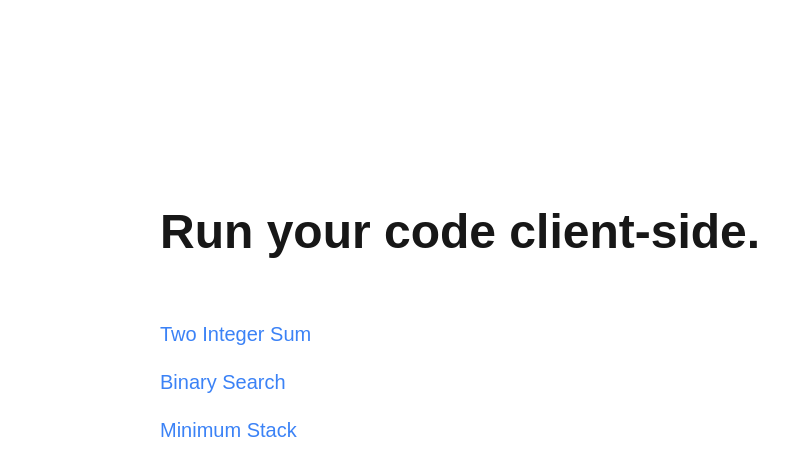
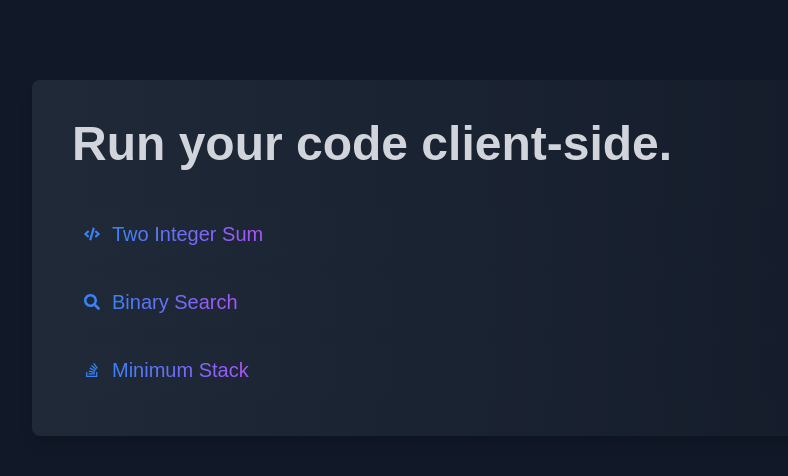
Before and after one commit to rheap404/Cheerpx-C-Compiler, a Next.js app: page / in a window 1280 px wide. Shown: the top 476 px of the page, without its empty margins (48-836 px from the left). Built offline with nearby package versions, Linux system fonts and the light colour scheme.

Commit message:
UI changed

```diff
--- a/package.json
+++ b/package.json
@@ -14,7 +14,8 @@
     "@uiw/react-split": "^5.9.3",
     "next": "14.2.15",
     "react": "^18",
-    "react-dom": "^18"
+    "react-dom": "^18",
+    "react-icons": "^5.3.0"
   },
   "devDependencies": {
     "@types/node": "^20",
--- a/src/app/components/workspace.tsx
+++ b/src/app/components/workspace.tsx
@@ -7,31 +7,46 @@ import Split from '@uiw/react-split';
 
 export default function Workspace({ question }) {
   const [code, setCode] = useState(`# Write your Python code for ${question.title}`);
+
   return (
-    <div className="flex bg-black">
+    <div className=" min-h-screen p-8">
       <Split
-        className="w-full h-screen m-4"
-        style={{ height: 750, border: '1px solid #ffffff1a', borderRadius: 3 }}
+        className="w-full h-screen m-4 rounded-lg shadow-lg overflow-hidden"
+        style={{ height: 750, border: '1px solid #1a1a1a' }} /* Darker border */
       >
-        <div style={{ minWidth: 60, width: 400 }} className="flex flex-col text-white m-4 mx-4">
-          <h2 className="text-xl font-bold mb-4">Instructions</h2>
-          <p className="mt-4 text-lg whitespace-break-spaces">{question.description}</p>
+        {/* Left Panel */}
+        <div className="flex flex-col bg-gray-800 text-gray-300 p-6 rounded-lg shadow-md min-w-[60px] w-[400px]">
+          <h2 className="text-xl font-bold mb-4 bg-gradient-to-r from-blue-500 via-purple-500 to-pink-500 bg-clip-text text-transparent">
+            Instructions
+          </h2>
+          <p className="mt-4 text-lg whitespace-pre-wrap">{question.description}</p>
           <div className="flex flex-col gap-6 mt-10">
-            <h1 className="text-xl font-bold mb-4">Example</h1>
-            <p className="gap-2"><h3 className="font-bold">Input:</h3> {question.example.input}</p>
-            <p className="gap-2"><h3 className="font-bold">Output:</h3>  {question.example.input}</p>
+            <h1 className="text-xl font-bold mb-4 bg-gradient-to-r from-blue-500 via-purple-500 to-pink-500 bg-clip-text text-transparent">
+              Example
+            </h1>
+            <div className="gap-2">
+              <h3 className="font-bold">Input:</h3>
+              <p className="text-gray-300">{question.example.input}</p>
+            </div>
+            <div className="gap-2">
+              <h3 className="font-bold">Output:</h3>
+              <p className="text-gray-300">{question.example.output}</p>
+            </div>
           </div>
         </div>
 
-        <div style={{ minWidth: 80, flex: 1 }} className="text-white m-4 mx-4">
-          <h2 className="text-xl font-bold mb-4">Code Editor</h2>
+        {/* Right Panel */}
+        <div className="text-gray-300 bg-gray-800 p-6 rounded-lg shadow-md min-w-[80px] flex-1">
+          <h2 className="text-xl font-bold mb-4 bg-gradient-to-r from-blue-500 via-purple-500 to-pink-500 bg-clip-text text-transparent">
+            Code Editor
+          </h2>
           <CodeMirror
             value={code}
             height="620px"
             extensions={[python()]}
             theme="dark"
             onChange={(value) => setCode(value)}
-            className="p-1 text-sm mt-8"
+            className="p-2 text-sm mt-8 border border-gray-800 rounded-lg focus:border-blue-500 transition-all duration-200"
           />
         </div>
       </Split>
--- a/src/app/globals.css
+++ b/src/app/globals.css
@@ -3,14 +3,14 @@
 @tailwind utilities;
 
 :root {
-  --background: #ffffff;
-  --foreground: #171717;
+  --background: #111827; /* Dark background */
+  --foreground: #e0e0e0; /* Light foreground */
 }
 
 @media (prefers-color-scheme: dark) {
   :root {
-    --background: #0a0a0a;
-    --foreground: #ededed;
+    --background: #0a0a0a; /* Dark background */
+    --foreground: #ededed; /* Light foreground */
   }
 }
 
@@ -24,4 +24,8 @@ body {
   .text-balance {
     text-wrap: balance;
   }
+
+  .hover-border-gradient {
+    border-image: linear-gradient(to right, blue, purple, pink) 1;
+  }
 }
--- a/src/app/page.tsx
+++ b/src/app/page.tsx
@@ -1,16 +1,24 @@
 import { questions } from '../data/questions';
 import Link from 'next/link';
+import { FaCode, FaSearch, FaStackOverflow } from 'react-icons/fa';
 
 export default function Home() {
+  const icons = [<FaCode />, <FaSearch />, <FaStackOverflow />];
+
   return (
-    <div className="flex flex-col m-52 gap-16">
-        <div className="flex justify-start items-center ">
-          <h1 className="text-5xl font-bold">Run your code client-side.</h1>
-        </div>
-        <div className="flex gap-5 flex-col">
-        {questions.map((question) => (
+    <div className="flex flex-col m-20 p-10 bg-gradient-to-r from-gray-800 to-gray-900 rounded-lg shadow-lg">
+      <div className="flex justify-start items-center mb-10">
+        <h1 className="text-4xl sm:text-5xl font-bold text-gray-300">Run your code client-side.</h1>
+      </div>
+      <div className="flex flex-col gap-4">
+        {questions.map((question, index) => (
           <Link key={question.id} href={`/questions/${question.id}`} passHref>
-            <h1 className="text-xl text-blue-500">{question.title}</h1>
+            <div className="flex items-center gap-3 p-3 rounded-lg bg-gradient-to-r from-gray-800 to-gray-900 hover:border-blue-500 hover:shadow-md transition-all duration-200 cursor-pointer">
+              <span className="text-blue-500">{icons[index % icons.length]}</span>
+              <h1 className="text-lg sm:text-xl font-medium bg-gradient-to-r from-blue-500 to-purple-500 bg-clip-text text-transparent hover:from-purple-600 hover:to-pink-600">
+                {question.title}
+              </h1>
+            </div>
           </Link>
         ))}
       </div>
--- a/src/app/questions/[id]/page.tsx
+++ b/src/app/questions/[id]/page.tsx
@@ -9,21 +9,25 @@ export default function QuestionPage({ params }) {
   const question = questions.find((q) => q.id === Number(id));
 
   if (!question) {
-    return <div className="text-white">Question not found</div>;
+    return (
+      <div className="text-gray-300 bg-gradient-to-r from-gray-800 to-gray-900 p-4 rounded-lg">
+        Question not found
+      </div>
+    );
   }
 
   return (
-    <div>
-      <div className="flex justify-between text-white bg-outline">
+    <div className="bg-gradient-to-r from-gray-900 to-gray-900 min-h-screen p-8">
+      <div className="flex justify-between text-gray-300 bg-gray-800 shadow-lg rounded-lg p-4">
         <div className="flex justify-center items-center mx-4 gap-2">
           <a href="/">
-            <button className="bg-gray-800 rounded-full text-sm p-4 m-2 h-6 w-6 flex justify-center items-center">
+            <button className="bg-blue-600 text-white rounded-full text-sm p-2 h-8 w-8 flex justify-center items-center hover:bg-gray-700 transition-all duration-200">
               x
             </button>
           </a>
-          <h1 className="text-lg font-bold">{question.title}</h1>
+          <h1 className="text-lg font-bold bg-gradient-to-r from-blue-500 via-purple-500 to-pink-500 bg-clip-text text-transparent">{question.title}</h1>
         </div>
-        <button className="bg-yellow-500 opacity-50 p-1 px-4 m-3 text-black rounded-md">Done</button>
+        <button className="bg-blue-600 text-white p-2 px-4 rounded-md hover:bg-gray-700 transition-all duration-200">Done</button>
       </div>
 
       <Workspace question={question} />
```
Also changed, not shown: 1 other file (tests, documents, lock files or other folders).
